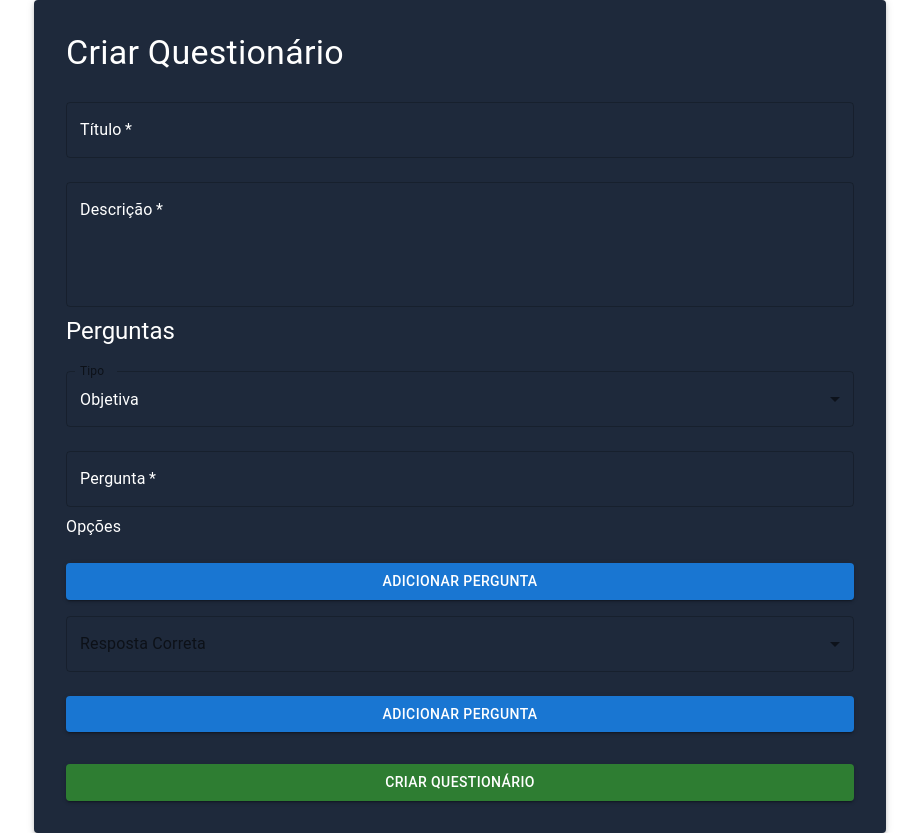
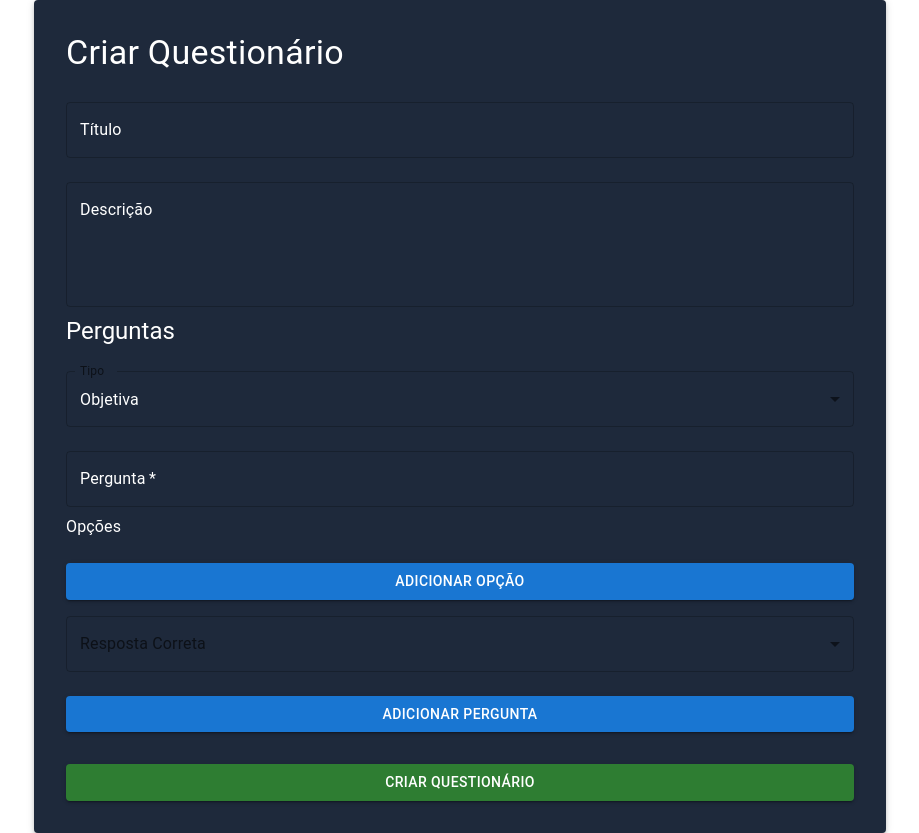
Before and after one commit to yuribodo/questionario, a React (Vite) app in the folder questionarioFront/: page /createquestionario in a window 1280 px wide. Shown: the whole page, without its empty margins (180-1099 px from the left). Built offline with nearby package versions, Linux system fonts and the light colour scheme.

Commit message:
react hook form integration

```diff
--- a/questionarioFront/src/components/CreateQuestionario.tsx
+++ b/questionarioFront/src/components/CreateQuestionario.tsx
@@ -1,4 +1,4 @@
-import React, { useState } from 'react';
+import { useState } from 'react';
 import axios from 'axios';
 import { motion } from 'framer-motion';
 import {
@@ -13,6 +13,7 @@ import {
   Paper,
   Snackbar,
 } from '@mui/material';
+import { useForm, Controller } from 'react-hook-form';
 
 interface Question {
   type: 'objetiva' | 'discursiva';
@@ -22,17 +23,28 @@ interface Question {
 }
 
 const CreateQuestionario = () => {
-  const [title, setTitle] = useState('');
-  const [description, setDescription] = useState('');
+  const { control, handleSubmit, reset } = useForm({
+    defaultValues: {
+      title: '',
+      description: '',
+      questions: [{ type: 'objetiva', question: '', choices: [], correctChoice: '' }],
+    },
+  });
+
+  const [successMessage, setSuccessMessage] = useState<string | null>(null);
   const [questions, setQuestions] = useState<Question[]>([
-    { type: 'objetiva', question: '', choices: [], correctChoice: '' }
+    { type: 'objetiva', question: '', choices: [], correctChoice: '' },
   ]);
-  const [successMessage, setSuccessMessage] = useState<string | null>(null);
 
-  const handleQuestionChange = (index: number, field: keyof Omit<Question, 'choices'>, value: string) => {
-    const newQuestions = [...questions];
-    newQuestions[index][field] = value as any;
-    setQuestions(newQuestions);
+  const handleQuestionChange = (index: number, field: keyof Question, value: string) => {
+    setQuestions(prevQuestions => {
+      const newQuestions = [...prevQuestions];
+      newQuestions[index] = {
+        ...newQuestions[index],
+        [field]: value
+      };
+      return newQuestions;
+    });
   };
 
   const handleChoiceChange = (index: number, choiceIndex: number, value: string) => {
@@ -51,22 +63,23 @@ const CreateQuestionario = () => {
     setQuestions(newQuestions);
   };
 
-  const handleSubmit = async (e: React.FormEvent) => {
-    e.preventDefault();
+  const onSubmit = async (data: any) => {
     try {
       const response = await axios.post('http://192.168.100.211:8080/questionarios/with-questions', {
-        title,
-        description,
-        questions,
+        title: data.title,
+        description: data.description,
+        questions: questions,
       });
       console.log('Questionário criado com sucesso:', response.data);
 
-      // Exibir mensagem de sucesso
       setSuccessMessage('Questionário criado com sucesso! 🎉');
 
-      // Redefinir o formulário
-      setTitle('');
-      setDescription('');
+      // Resetar o formulário e as perguntas após o envio bem-sucedido
+      reset({
+        title: '',
+        description: '',
+        questions: [{ type: 'objetiva', question: '', choices: [], correctChoice: '' }],
+      });
       setQuestions([{ type: 'objetiva', question: '', choices: [], correctChoice: '' }]);
 
       // Remover mensagem de sucesso após 5 segundos
@@ -77,47 +90,52 @@ const CreateQuestionario = () => {
   };
 
   return (
-    <div className=' bg-gray-800 gray p-8'>
+    <div className="bg-gray-800 gray p-8">
       <Container component="main" maxWidth="md">
         <Paper elevation={3} style={{ padding: '2rem', backgroundColor: '#1e293b', color: 'white' }}>
-        <motion.div
-          initial={{ opacity: 0, y: -20 }}
-          animate={{ opacity: 1, y: 0 }}
-          transition={{ duration: 0.5 }}
-        >
+          <motion.div initial={{ opacity: 0, y: -20 }} animate={{ opacity: 1, y: 0 }} transition={{ duration: 0.5 }}>
             <Typography variant="h4" component="h1" gutterBottom>
               Criar Questionário
             </Typography>
           </motion.div>
-        <motion.form
-          onSubmit={handleSubmit}
-          initial={{ opacity: 0, y: 10 }}
-          animate={{ opacity: 1, y: 0 }}
-          transition={{ duration: 0.5 }}
-        >
+          <motion.form onSubmit={handleSubmit(onSubmit)} initial={{ opacity: 0, y: 10 }} animate={{ opacity: 1, y: 0 }} transition={{ duration: 0.5 }}>
+            <Controller
+              name="title"
+              control={control}
+              rules={{ required: 'Título é obrigatório' }}
+              render={({ field, fieldState }) => (
                 <TextField
+                  {...field}
                   label="Título"
                   variant="outlined"
                   fullWidth
                   margin="normal"
-            value={title}
-            onChange={(e) => setTitle(e.target.value)}
-            required
+                  error={!!fieldState.error}
+                  helperText={fieldState.error ? fieldState.error.message : null}
                   InputLabelProps={{ style: { color: 'white' } }}
                   InputProps={{ style: { color: 'white' } }}
                 />
+              )}
+            />
+            <Controller
+              name="description"
+              control={control}
+              rules={{ required: 'Descrição é obrigatória' }}
+              render={({ field, fieldState }) => (
                 <TextField
+                  {...field}
                   label="Descrição"
                   variant="outlined"
                   fullWidth
                   margin="normal"
                   multiline
                   rows={4}
-            value={description}
-            onChange={(e) => setDescription(e.target.value)}
-            required
+                  error={!!fieldState.error}
+                  helperText={fieldState.error ? fieldState.error.message : null}
                   InputLabelProps={{ style: { color: 'white' } }}
                   InputProps={{ style: { color: 'white' } }}
+                />
+              )}
             />
             <div>
               <Typography variant="h5" component="h2" gutterBottom>
@@ -182,7 +200,7 @@ const CreateQuestionario = () => {
                         fullWidth
                         style={{ marginTop: '1rem' }}
                       >
-                      Adicionar Pergunta
+                        Adicionar Opção
                       </Button>
                       <FormControl variant="outlined" fullWidth margin="normal" style={{ marginTop: '1rem' }}>
                         <InputLabel>Resposta Correta</InputLabel>
@@ -238,7 +256,6 @@ const CreateQuestionario = () => {
         </Paper>
       </Container>
     </div>
-
   );
 };
 
```
Lines whose indentation alone changed are shown as unchanged.
